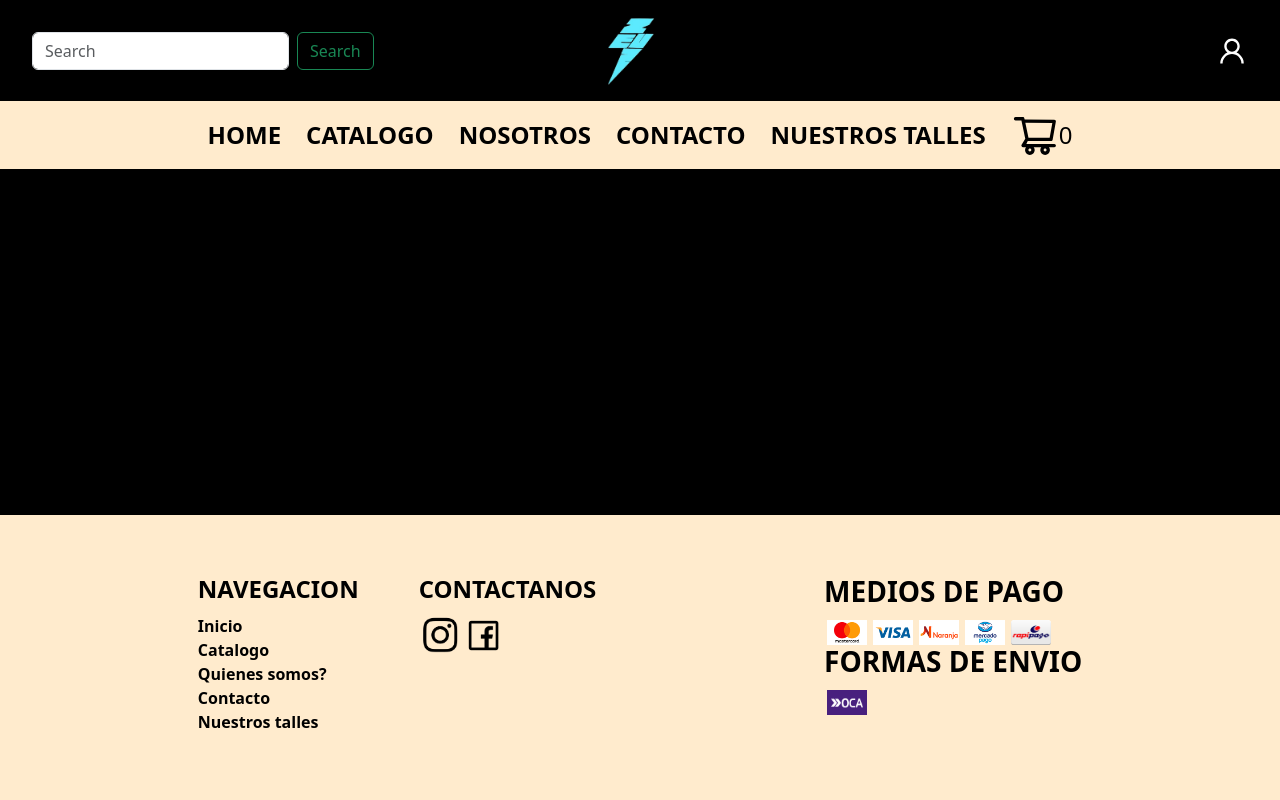
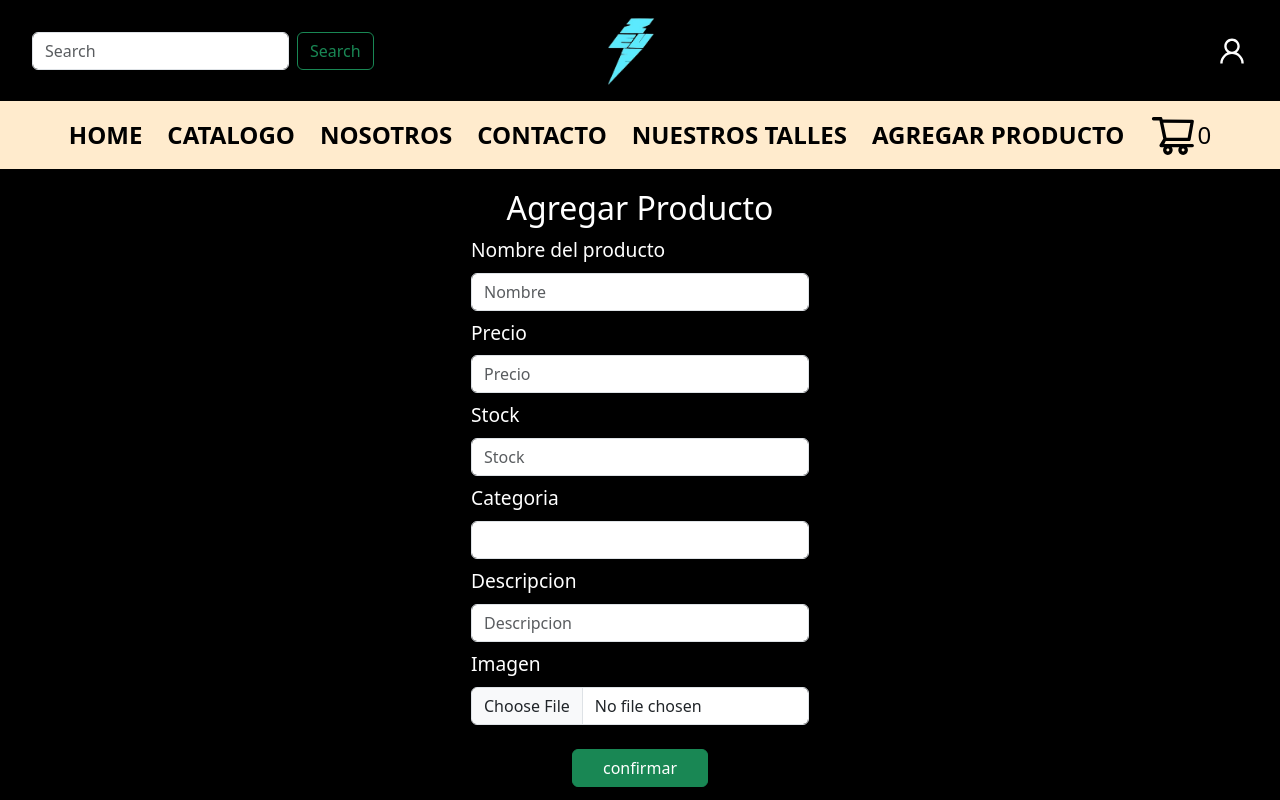
Before and after one commit to MagNeSioO14/ReactJs-Trabajo-Ana-Boris, a React (Vite) app: page /agregar in a window 1280 px wide. Shown: the top 800 px of the page. Built offline with nearby package versions, Linux system fonts and the light colour scheme.

Commit message:
Se agrego el componente AgregarProducto que permite agregar un producto a firebase y se agregaron los estilos para los froms

```diff
--- a/package.json
+++ b/package.json
@@ -19,6 +19,7 @@
     "react-icons": "^4.10.1",
     "react-router-dom": "^6.14.2",
     "sass": "^1.63.6",
+    "uuid": "^9.0.0",
     "yup": "^1.2.0"
   },
   "devDependencies": {
--- a/src/App.jsx
+++ b/src/App.jsx
@@ -16,6 +16,7 @@ import Checkout from './componentes/Checkout/Checkout';
 import { CartProvider } from './context/CartContext';
 import CartView from './componentes/CartView/CartView';
 import { Menu } from './componentes/Header/Menu/Menu';
+import AgregarProducto from './componentes/AgregarProducto/AgregarProducto';
 
 
 function App() {
@@ -42,6 +43,7 @@ function App() {
           <Route path='/contacto' element={<Contacto />} />
           <Route path='/catalogo/:categoryId' element={<Catalogo />} />
           <Route path='/checkout' element={<Checkout />} />
+          <Route path='/agregar' element={ <AgregarProducto/> } />
 
         </Routes>
 
--- /dev/null
+++ b/src/componentes/AgregarProducto/AgregarProducto.jsx
@@ -0,0 +1,113 @@
+import { Formik, Form, Field, ErrorMessage } from "formik"
+import * as Yup from 'yup'
+import { db, subirArchivo } from "../../firebase/config"
+import { addDoc, collection } from "firebase/firestore"
+import './AgregarProducto.scss'
+
+const schema = Yup.object().shape({
+
+
+
+    titulo: Yup.string()
+        .min(4, "El nombre es muy corto")
+        .max(25, "Maximo 20 Caracteres")
+        .required("Este campo es Obligatorio"),
+    precio: Yup.number()
+        .required("Este campo es Obligatorio")
+        .positive('El precio debe ser un número positivo'),
+    category: Yup.string()
+        .required("Este campo es Obligatorio"),
+    stock: Yup.number()
+        .required("Este campo es Obligatorio")
+        .positive('El stock debe ser un número positivo')
+        .integer('El stock debe ser un número entero')
+        .min(0, 'El stock no puede ser negativo'),
+    descripcion: Yup.string()
+        .required("Este campo es Obligatorio"),
+    imagen: Yup.mixed()
+        .test('fileType', 'Solo se permiten imágenes', value => {
+            if (!value) return true;
+            return ['image/jpeg', 'image/png'].includes(value.type);
+        })
+})
+
+
+const AgregarProducto = () => {
+
+    const handleSubmit = async (values) => {
+        const imgref = await subirArchivo(values)
+
+        const orden = {
+            ...values,
+            imagen: imgref,
+            precio: "$" + values.precio
+        }
+        const productosRef = collection(db, "productos")
+        console.log(orden);
+        addDoc(productosRef, orden)
+    }
+
+    return (
+        <div className="container divAgregar">
+            <h2>Agregar Producto</h2>
+
+            <Formik
+                initialValues={{
+                    category: '',
+                    descripcion: '',
+                    precio: '',
+                    stock: '',
+                    titulo: '',
+                    imagen: null
+                }}
+                onSubmit={handleSubmit}
+                validationSchema={schema}
+            >
+                {({ values, setFieldValue }) => (
+                    <Form className="formAgregar">
+
+                        <div>
+                        <label htmlFor="product-name">Nombre del producto</label>
+                        <ErrorMessage className="errorStyle" name="titulo" component="p" />
+                        <Field className="form-control my-2" type="text" name="titulo" placeholder="Nombre" />
+
+                        <label htmlFor="precio">Precio</label>
+                        <ErrorMessage className="errorStyle" name="precio" component="p" />
+                        <Field className="form-control my-2" type="number" name="precio" placeholder="Precio"/>
+
+                        <label htmlFor="Stock">Stock</label>
+                        <ErrorMessage className="errorStyle" name="stock" component="p" />
+                        <Field className="form-control my-2" type="number" name="stock" placeholder="Stock"/>
+
+                        <label htmlFor="category">Categoria</label>
+                        <ErrorMessage className="errorStyle" name="category" component="p" />
+                        <Field className="form-control my-2" as="select" name="category" placeholder="Categoria">
+                            <option></option>
+                            <option value="remera" >Remera</option>
+                            <option value="buzos">Buzos</option>
+                            <option value="pantalones">Pantalones</option>
+                            <option value="accesorios">Accesorios</option>
+                            <option value="tazas">Tazas</option>
+                        </Field>
+
+                        <label htmlFor="description">Descripcion</label>
+                        <ErrorMessage className="errorStyle" name="descripcion" component="p" />
+                        <Field className="form-control my-2" type="text" name="descripcion" placeholder="Descripcion" />
+
+                        <label htmlFor="imagen">Imagen</label>
+                        <ErrorMessage className="errorStyle" name="imagen" component="p" />
+                        <input className="form-control my-2" name="imagen" type="file" placeholder="Imagen" onChange={e => setFieldValue('imagen', e.currentTarget.files[0])} />
+                        </div>
+
+                        <button className="btn btn-success" type="submit">confirmar</button>
+
+                    </Form>
+                )}
+
+            </Formik>
+
+        </div>
+    )
+}
+
+export default AgregarProducto
--- /dev/null
+++ b/src/componentes/AgregarProducto/AgregarProducto.scss
@@ -0,0 +1,27 @@
+.divAgregar {
+    display: flex;
+    flex-direction: column;
+    justify-content: center;
+    align-items: center;
+
+    .formAgregar {
+        display: flex;
+        flex-direction: column;
+        justify-content: center;
+        align-items: center;
+
+        label {
+            font-size: 1.2rem;
+        }
+
+        .errorStyle {
+            color: red;
+            font-size: 0.9rem;
+        }
+
+        button{
+            width: 40%;
+            margin: 16px 0 20px 0;
+        }
+    }
+}
--- a/src/componentes/Catalogo/Catalogo.jsx
+++ b/src/componentes/Catalogo/Catalogo.jsx
@@ -12,9 +12,10 @@ const Catalogo = () => {
                 <ul>
                     <li><Link className="catLink" to="/catalogo/remera">Remeras</Link></li>
                     <li><Link className="catLink" to="/catalogo/buzos">Buzos</Link></li>
-                    <li><Link className="catLink" to="/catalogo/">Pantalones</Link></li>
-                    <li><Link className="catLink" to="/catalogo/">Accesorios</Link></li>
-                    <li><Link className="catLink"to="/catalogo/">Tazas</Link></li>
+                    <li><Link className="catLink" to="/catalogo/pantalones">Pantalones</Link></li>
+                    <li><Link className="catLink" to="/catalogo/accesorios">Accesorios</Link></li>
+                    <li><Link className="catLink"to="/catalogo/tazas">Tazas</Link></li>
+                    <li><Link className="catLink" to="/catalogo">Limpiar</Link></li>
                 </ul>
             </div>
 
--- a/src/componentes/Checkout/Checkout.jsx
+++ b/src/componentes/Checkout/Checkout.jsx
@@ -20,7 +20,14 @@ const schema = Yup.object().shape({
             .min(4, "El nombre es muy corto")
             .max(20, "Maximo 40 Caracteres")
             .required("Este campo es Obligatorio")
-            .email("El email es invalido")
+            .email("Ingresa un correo electrónico válido")
+            .lowercase(),
+    confirmarEmail: Yup.string()
+            .email("Ingresa un correo electrónico válido")
+            .required("Este campo es Obligatorio")
+            .oneOf([Yup.ref('email'),null], "Los correos electrónicos deben coincidir" )
+            .lowercase()
+
 })
 
 
@@ -105,7 +112,8 @@ const Checkout = () => {
                 initialValues={{
                     nombre: '',
                     direccion: '',
-                    email: ''
+                    email: '',
+                    confirmarEmail: ''
                 }}
                 onSubmit={handleSubmit}
                 validationSchema={schema}
@@ -121,6 +129,9 @@ const Checkout = () => {
                         <ErrorMessage className="errorStyle" name="email" component="p"/>
                         <Field className="form-control my-3" type="email" name="email" placeholder="Email"/>
 
+                        <ErrorMessage className="errorStyle" name="confirmarEmail" component="p"/>
+                        <Field className="form-control my-3" type="email" name="confirmarEmail" placeholder="Confirmar Email"/>
+
                         <button disabled={loading} className="btn mb-3 btnStyle" type="submit">confirmar</button>
                     </Form>
                 )}
--- a/src/componentes/Header/Header.jsx
+++ b/src/componentes/Header/Header.jsx
@@ -30,7 +30,6 @@ export const Header = () => {
                             <img className="logo" src="../../LogoZeuz.png" alt="" />
                         </a>
                     </div>
-
                     <AiOutlineUser color="white" size="2rem"/>
                 </nav>
             </div>
--- a/src/componentes/Header/Menu/Menu.jsx
+++ b/src/componentes/Header/Menu/Menu.jsx
@@ -11,6 +11,7 @@ export const Menu = () => {
             <Link className="navLink" to="/nosotros">Nosotros</Link>
             <Link className="navLink" to="/contacto">Contacto</Link>
             <Link className="navLink" to="/talles">Nuestros Talles</Link>
+            <Link className="navLink" to="/agregar">Agregar producto</Link>
             <CartWidget/>
         </nav>
     )
--- a/src/firebase/config.js
+++ b/src/firebase/config.js
@@ -1,6 +1,8 @@
 // Import the functions you need from the SDKs you need
 import { initializeApp } from "firebase/app";
 import { getFirestore } from "firebase/firestore";
+import { getStorage , ref , uploadBytes, getDownloadURL  } from "firebase/storage";
+import {v4} from 'uuid'
 
 // Your web app's Firebase configuration
 const firebaseConfig = {
@@ -15,3 +17,11 @@ const firebaseConfig = {
 // Initialize Firebase
 const app = initializeApp(firebaseConfig);
 export const db = getFirestore(app);
+export const storage = getStorage(app);
+
+export async function subirArchivo(file) {
+  const storageRef = ref(storage, v4())
+  await uploadBytes(storageRef, file)
+  const url = await getDownloadURL(storageRef)
+  return url
+}
```
Also changed, not shown: 1 other file (tests, documents, lock files or other folders).
